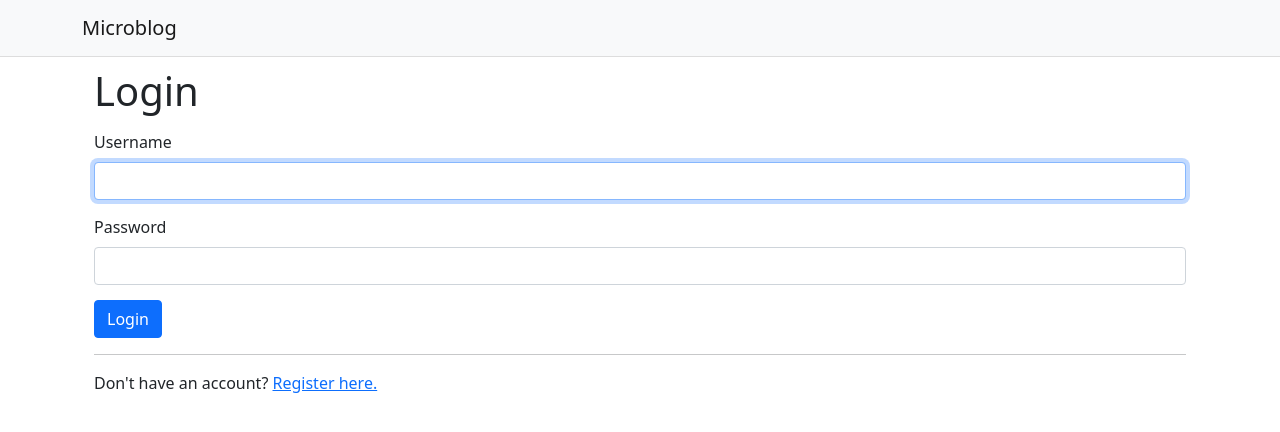
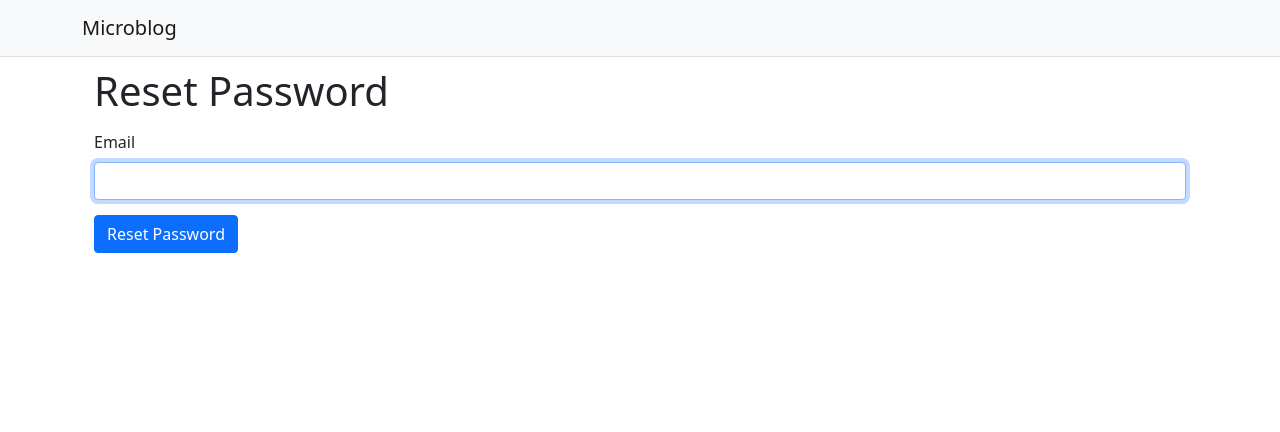
Before and after one commit to startupsandcode/react-tutorial, a React (Create React App) app: page /reset-request in a window 1280 px wide. Before the commit this address led to /login. Shown: the top 432 px of the page. Built offline with nearby package versions, Linux system fonts and the light colour scheme.

Commit message:
updated for memo

```diff
--- a/src/App.js
+++ b/src/App.js
@@ -12,6 +12,9 @@ import FlashProvider from './contexts/FlashProvider'
 import UserProvider from './contexts/UserProvider'
 import PublicRoute from './components/PublicRoute'
 import PrivateRoute from './components/PrivateRoute'
+import ChangePasswordPage from './pages/ChangePasswordPage'
+import ResetRequestPage from './pages/ResetRequestPage'
+import ResetPage from './pages/ResetPage'
 
 export default function App() {
 	return (
@@ -27,6 +30,22 @@ export default function App() {
 									element={
 										<PublicRoute>
 											<LoginPage />
+										</PublicRoute>
+									}
+								/>
+								<Route
+									path='/reset-request'
+									element={
+										<PublicRoute>
+											<ResetRequestPage />
+										</PublicRoute>
+									}
+								/>
+								<Route
+									path='/reset'
+									element={
+										<PublicRoute>
+											<ResetPage />
 										</PublicRoute>
 									}
 								/>
@@ -60,6 +79,10 @@ export default function App() {
 													element={<EditUserPage />}
 												/>
 												<Route
+													path='/password'
+													element={<ChangePasswordPage />}
+												/>
+												<Route
 													path='*'
 													element={
 														<Navigate to='/' />
--- a/src/MicroblogApiClient.js
+++ b/src/MicroblogApiClient.js
@@ -15,6 +15,9 @@ export default class MicroblogApiClient {
 				localStorage.setItem('accessToken', refreshResponse.body.access_token)
 				response = await this.requestInternal(options)
 			}
+		}
+		if (response.status >= 500 && this.onError){
+			this.onError(response)
 		}
 		return response
 	}
--- a/src/components/Header.js
+++ b/src/components/Header.js
@@ -33,6 +33,9 @@ export default function Header() {
 											Profile
 										</NavDropdown.Item>
 										<NavDropdown.Divider />
+										<NavDropdown.Item as={NavLink} to='/password'>
+											Change Password
+										</NavDropdown.Item>
 										<NavDropdown.Item onClick={logout}>
 											Logout
 										</NavDropdown.Item>
--- a/src/components/Post.js
+++ b/src/components/Post.js
@@ -1,8 +1,10 @@
+import { memo } from 'react'
 import Stack from 'react-bootstrap/Stack'
 import Image from 'react-bootstrap/Image'
 import { Link } from 'react-router-dom'
 import TimeAgo from './TimeAgo'
-export default function Post({ post }) {
+
+export default memo(function Post({ post }) {
 	return (
 		<Stack direction='horizontal' gap={3} className='Post'>
 			<Image src={post.author.avatar_url + '&s=48'} alt={post.e} />
@@ -18,4 +20,4 @@ export default function Post({ post }) {
 			</div>
 		</Stack>
 	)
-} // end of Post
+}) // end of Post
--- a/src/contexts/ApiProvider.js
+++ b/src/contexts/ApiProvider.js
@@ -1,9 +1,14 @@
-import { createContext, useContext } from 'react'
+import { useCallback, useMemo, createContext, useContext } from 'react'
 import MicroblogApiClient from '../MicroblogApiClient'
+import { useFlash } from './FlashProvider'
+const ApiContext = createContext()
 
-const ApiContext = createContext()
 export default function ApiProvider({ children }) {
-	const api = new MicroblogApiClient()
+	const flash = useFlash()
+	const onError = useCallback(() => {
+		flash('An unexpected error occurred.', 'danger')
+	}, [flash])
+	const api = useMemo(() => new MicroblogApiClient(onError), [onError])
 	return <ApiContext.Provider value={api}>{children}</ApiContext.Provider>
 }
 
--- a/src/contexts/FlashProvider.js
+++ b/src/contexts/FlashProvider.js
@@ -1,4 +1,4 @@
-import { useState, createContext, useContext } from 'react';
+import { useCallback, useState, createContext, useContext } from 'react';
 
 export const FlashContext = createContext();
 let flashTimer;
@@ -7,7 +7,11 @@ export default function FlashProvider({ children }) {
 	const [flashMessage, setFlashMessage] = useState({})
 	const [visible, setVisible] = useState(false)
 
-	const flash = (message, type, duration = 10) => {
+	const hideFlash = useCallback(() => {
+		setVisible(false)
+	}, [])
+
+	const flash = useCallback((message, type, duration = 10) => {
 		if (flashTimer) {
 			clearTimeout(flashTimer)
 			flashTimer = undefined
@@ -17,11 +21,7 @@ export default function FlashProvider({ children }) {
 		if (duration) {
 			flashTimer = setTimeout(hideFlash, duration * 1000)
 		}
-	}
-
-	const hideFlash = () => {
-		setVisible(false)
-	}
+	}, [hideFlash])
 
 	return (
 		<FlashContext.Provider value={ { flash, hideFlash, flashMessage, visible } }>
--- a/src/contexts/UserProvider.js
+++ b/src/contexts/UserProvider.js
@@ -1,4 +1,4 @@
-import { createContext, useContext, useEffect, useState } from 'react';
+import { useCallback, createContext, useContext, useEffect, useState } from 'react';
 import { useApi } from './ApiProvider';
 
 const UserContext = createContext();
@@ -19,19 +19,19 @@ export default function UserProvider({ children }) {
 		})()
 	}, [api]);
 
-	const login = async (username, password) => {
+	const login = useCallback(async (username, password) => {
 		const result = await api.login(username, password);
 		if (result === 'ok') {
 			const response = await api.get('/me');
 			setUser(response.ok ? response.body : null);
 		}
 		return result;
-	}
+	},[api])
 
-	const logout = async () => {
+	const logout = useCallback(async () => {
 		await api.logout();
 		setUser(null);
-	}
+	}, [api]);
 
 	return (
 		<UserContext.Provider value={ { user, setUser, login, logout } }>
--- /dev/null
+++ b/src/pages/ChangePasswordPage.js
@@ -0,0 +1,53 @@
+import Form from 'react-bootstrap/Form'
+import Body from '../components/Body'
+import InputField from '../components/InputField';
+import { useState, useRef, useEffect } from 'react';
+import { useNavigate } from 'react-router-dom';
+import { Button } from 'react-bootstrap';
+import { useApi } from '../contexts/ApiProvider';
+import { useFlash } from '../contexts/FlashProvider';
+
+export default function ChangePasswordPage() {
+	const [formErrors, setFormErrors] = useState({})
+	const oldPasswordField = useRef()
+	const passwordField = useRef()
+	const password2Field = useRef()
+	const api = useApi()
+	const navigate = useNavigate()
+	const flash = useFlash()
+
+	useEffect(() => {
+		oldPasswordField.current.focus()
+	}, [])
+
+	const onSubmit = async (ev) => {
+		ev.preventDefault();
+		if (passwordField.current.value !== password2Field.current.value) {
+			setFormErrors({ password2: 'Passwords do not match' })
+		}else{
+			const response = await api.put('/me', {
+				old_password: oldPasswordField.current.value,
+				password: passwordField.current.value
+			})
+			if (response.ok){
+				setFormErrors({})
+				flash('Your password was changed successfully.', 'success')
+				navigate('/')
+			}
+			else{
+				setFormErrors(response.body.errors.json)
+			}
+		}
+	}
+	return (
+		<Body sidebar>
+			<h1>Change Your Password</h1>
+			<Form onSubmit={onSubmit}>
+				<InputField name='oldPassword' fieldRef={oldPasswordField} label='Old Password' type='password' error={formErrors.old_password} />
+				<InputField name='password' fieldRef={passwordField} label='Password' type='password' error={formErrors.password} />
+				<InputField name='password2' fieldRef={password2Field} label='Password Again' type='password' error={formErrors.password2} />
+				<Button variant='primary' type='submit'>Change Password</Button>
+			</Form>
+		</Body>
+	)
+}
--- a/src/pages/LoginPage.js
+++ b/src/pages/LoginPage.js
@@ -58,6 +58,7 @@ export default function LoginPage(){
 			</Form>
 			<hr />
 			<p>Don't have an account? <Link to="/register">Register here.</Link></p>
+			<p>Forgot your password? You can <Link to="/reset-request">reset it.</Link></p>
 		</Body>
 	)
 }
--- /dev/null
+++ b/src/pages/ResetPage.js
@@ -0,0 +1,71 @@
+import { useEffect, useRef, useState } from 'react';
+
+import { useApi } from '../contexts/ApiProvider';
+import { useNavigate, useLocation } from 'react-router-dom';
+import { useFlash } from '../contexts/FlashProvider';
+
+import Body from '../components/Body';
+import InputField from '../components/InputField';
+import Button from 'react-bootstrap/Button';
+import Form from 'react-bootstrap/Form';
+
+export default function ResetPage() {
+	const [formErrors, setFormErrors] = useState({});
+	const passwordField = useRef();
+	const password2Field = useRef();
+	const navigate = useNavigate();
+	const { search } = useLocation();
+	const api = useApi();
+	const flash = useFlash();
+	const token = new URLSearchParams(search).get('token');
+
+	useEffect(() => {
+		if (!token) {
+			navigate('/');
+		}else{
+			passwordField.current.focus();
+		}
+	}, [token,navigate])
+
+	const onSubmit = async (ev) => {
+		ev.preventDefault();
+		if (passwordField.current.value !== password2Field.current.value) {
+			setFormErrors({ password2: 'Passwords do not match' });
+		}else{
+			const response = await api.put('/tokens/reset', {
+				token,
+				new_password: passwordField.current.value
+			})
+			if (response.ok){
+				setFormErrors({});
+				flash('Your password was changed successfully.', 'success');
+				navigate('/login');
+			}
+		}
+	}
+
+	return (
+		<Body>
+			<h1>Reset Password</h1>
+			<Form onSubmit={onSubmit}>
+				<InputField
+					name='password'
+					label='Password'
+					type='password'
+					error={formErrors.password}
+					fieldRef={passwordField}
+				/>
+				<InputField
+					name='password2'
+					label='Password Again'
+					type='password'
+					error={formErrors.password2}
+					fieldRef={password2Field}
+				/>
+				<Button variant='primary' type='submit'>
+					Reset Password
+				</Button>
+			</Form>
+		</Body>
+	)
+}
--- /dev/null
+++ b/src/pages/ResetRequestPage.js
@@ -0,0 +1,46 @@
+import {useState, useEffect, useRef} from 'react'
+import Form from 'react-bootstrap/Form'
+import Button from 'react-bootstrap/Button'
+import Body from '../components/Body';
+import InputField from '../components/InputField';
+import { useApi } from '../contexts/ApiProvider';
+import { useFlash } from '../contexts/FlashProvider'
+
+export default function ResetRequestPage(){
+	const [formErrors, setFormErrors] = useState({});
+	const emailField = useRef()
+	const api = useApi()
+	const flash = useFlash()
+
+	useEffect(() => {
+		emailField.current.focus()
+	}, [])
+
+	const onSubmit = async (ev) => {
+		ev.preventDefault();
+		if (emailField.current.value.length < 1) {
+			setFormErrors({ email: 'Please enter your email' })
+		}else{
+			const response = await api.post('/tokens/reset', {
+				email: emailField.current.value
+			})
+			if (!response.ok){
+				setFormErrors(response.body.errors.json)
+			}else{
+				emailField.current.value = '';
+				setFormErrors({})
+				flash('An email has been sent to you with a link to reset your password.', 'info')
+			}
+		}
+	}
+
+	return (
+		<Body>
+			<h1>Reset Password</h1>
+			<Form onSubmit={onSubmit}>
+				<InputField name='email' fieldRef={emailField} label='Email' type='email' error={formErrors.email} />
+				<Button variant='primary' type='submit'>Reset Password</Button>
+			</Form>
+		</Body>
+	)
+}
```
Also changed, not shown: 1 other file (tests, documents, lock files or other folders).
